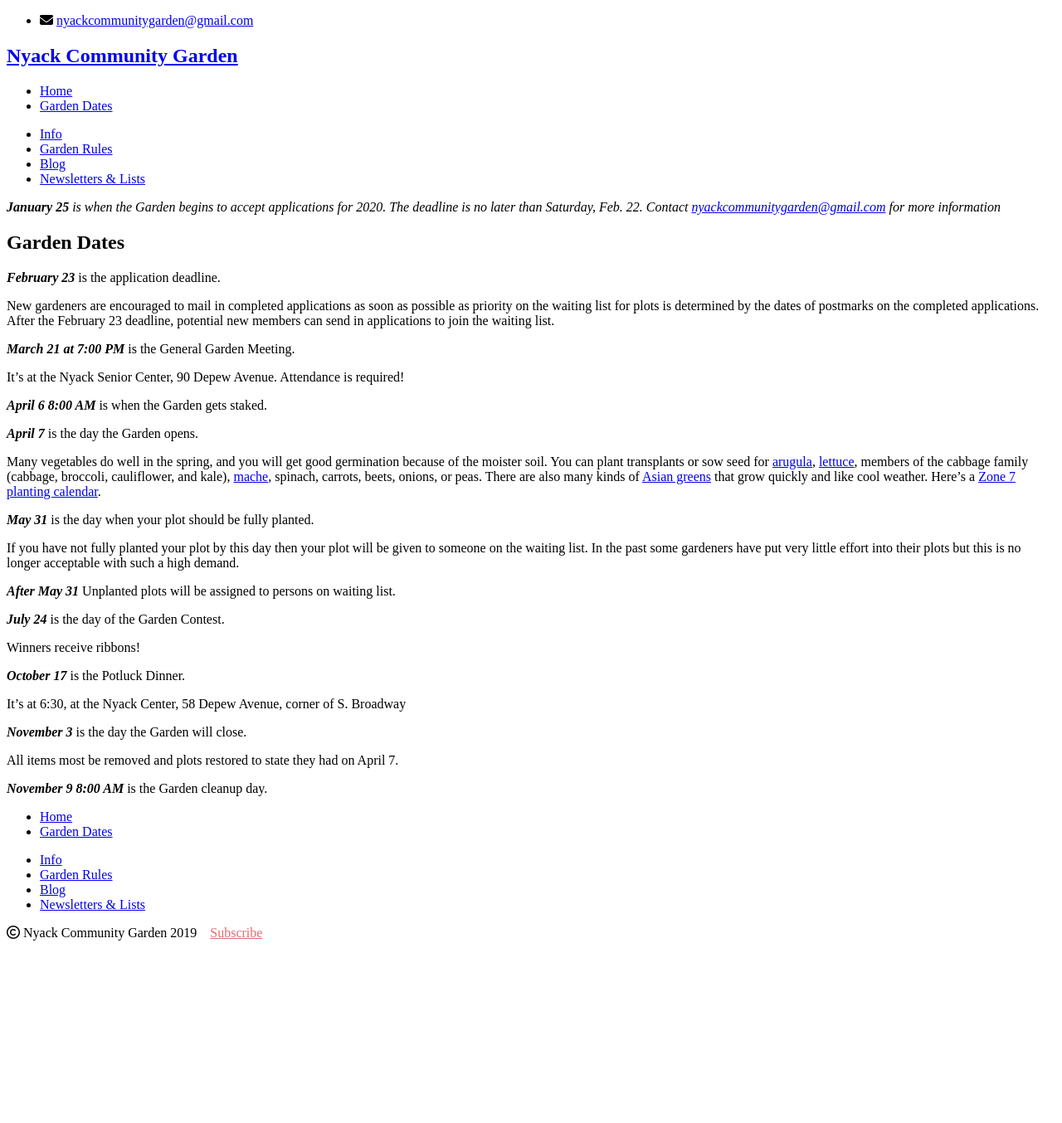
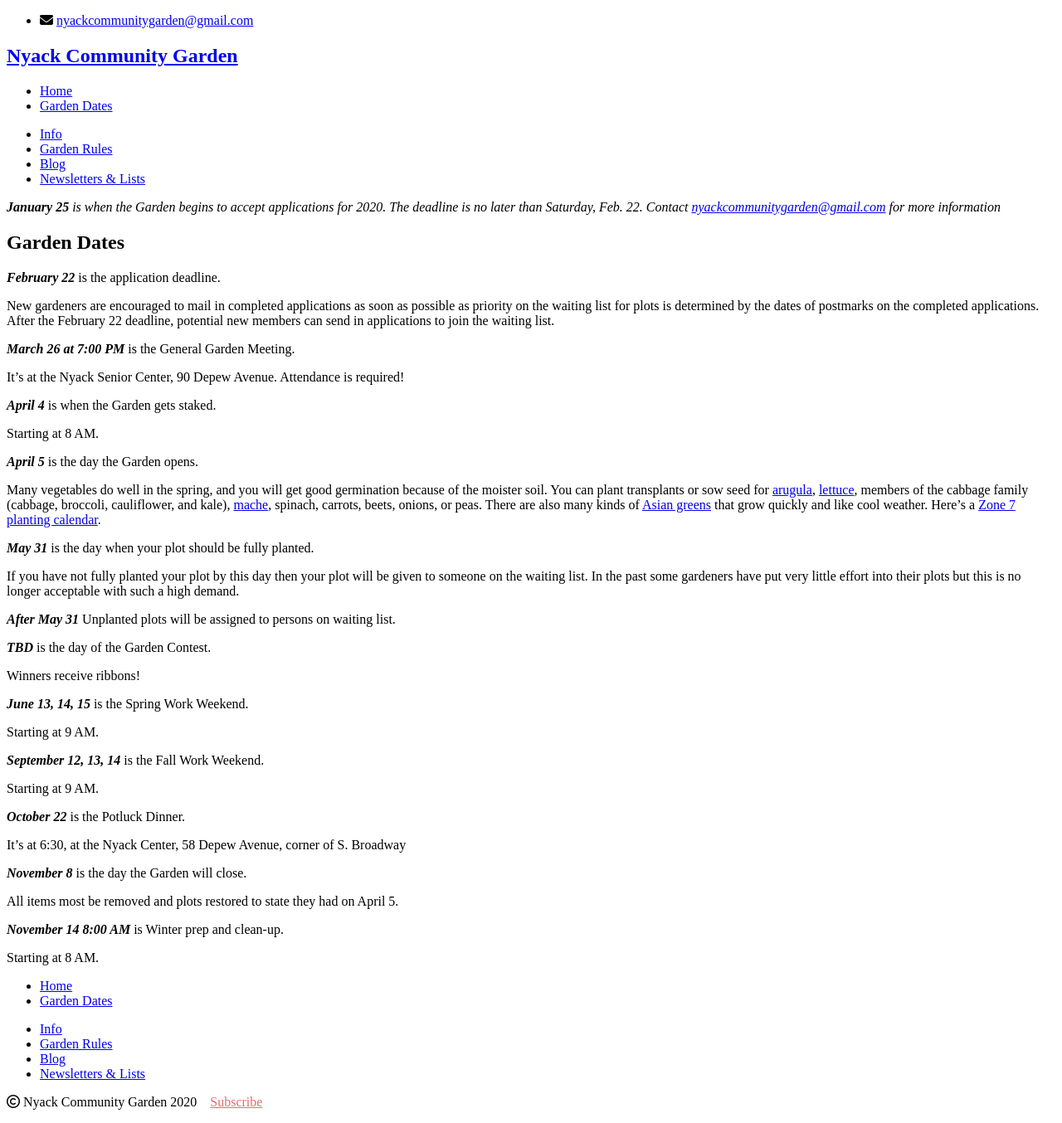
Before and after one commit to bosborne/nyackcommunitygarden, a Jekyll site: the page built from garden-dates/index.md, in a window 1280 px wide. Shown: the whole page at 83% size. Built offline with Jekyll 4.4.1, drawn with Linux system fonts in a browser that asks for light colours; nearby versions of some CDN libraries; library files that are not in the unit come from our copies; before the commit the page ends 1150 px from its top, so only the background shows below that.

Commit message:
Add new dates

```diff
--- a/_includes/footer.html
+++ b/_includes/footer.html
@@ -1,3 +1,3 @@
 <p>
-<i class="fa fa-copyright"></i> Nyack Community Garden 2019 &nbsp; &nbsp;<a style="color:#e46b6d" href="/feed.xml" type="application/atom+xml" rel="subscribe">Subscribe<a/>
+<i class="fa fa-copyright"></i> Nyack Community Garden 2020 &nbsp; &nbsp;<a style="color:#e46b6d" href="/feed.xml" type="application/atom+xml" rel="subscribe">Subscribe<a/>
 </p>
--- a/garden-dates/index.md
+++ b/garden-dates/index.md
@@ -7,22 +7,24 @@ published: true
 
 ## Garden Dates
 
-***February 23*** is the application deadline.
+***February 22*** is the application deadline.
 
 New gardeners are encouraged to mail in completed applications as soon
 as possible as priority on the waiting list for plots is determined by
 the dates of postmarks on the completed applications. After the February
-23 deadline, potential new members can send in applications to join the
+22 deadline, potential new members can send in applications to join the
 waiting list.
 
-***March 21 at 7:00 PM*** is the General Garden Meeting.
+***March 26 at 7:00 PM*** is the General Garden Meeting.
 
 It's at the Nyack Senior Center, 90 Depew Avenue. Attendance is
 required!
 
-***April 6 8:00 AM*** is when the Garden gets staked.
+***April 4*** is when the Garden gets staked.
 
-***April 7*** is the day the Garden opens.
+Starting at 8 AM.
+
+***April 5*** is the day the Garden opens.
 
 Many vegetables do well in the spring, and you will get good germination
 because of the moister soil. You can plant transplants or sow seed for
@@ -45,18 +47,28 @@ with such a high demand.
 ***After May 31*** Unplanted plots will be assigned to persons on
 waiting list.
 
-***July 24*** is the day of the Garden Contest.
+***TBD*** is the day of the Garden Contest.
 
 Winners receive ribbons!
 
-***October 17*** is the Potluck Dinner.
+***June 13, 14, 15*** is the Spring Work Weekend.
+
+Starting at 9 AM.
+
+***September 12, 13, 14*** is the Fall Work Weekend.
+
+Starting at 9 AM.
+
+***October 22*** is the Potluck Dinner.
 
 It's at 6:30, at the Nyack Center, 58 Depew Avenue, corner of S.
 Broadway
 
-***November 3*** is the day the Garden will close.
+***November 8*** is the day the Garden will close.
 
 All items most be removed and plots restored to state they had on April
-7.
+5.
 
-***November 9 8:00 AM*** is the Garden cleanup day.
+***November 14 8:00 AM*** is Winter prep and clean-up.
+
+Starting at 8 AM.
```
